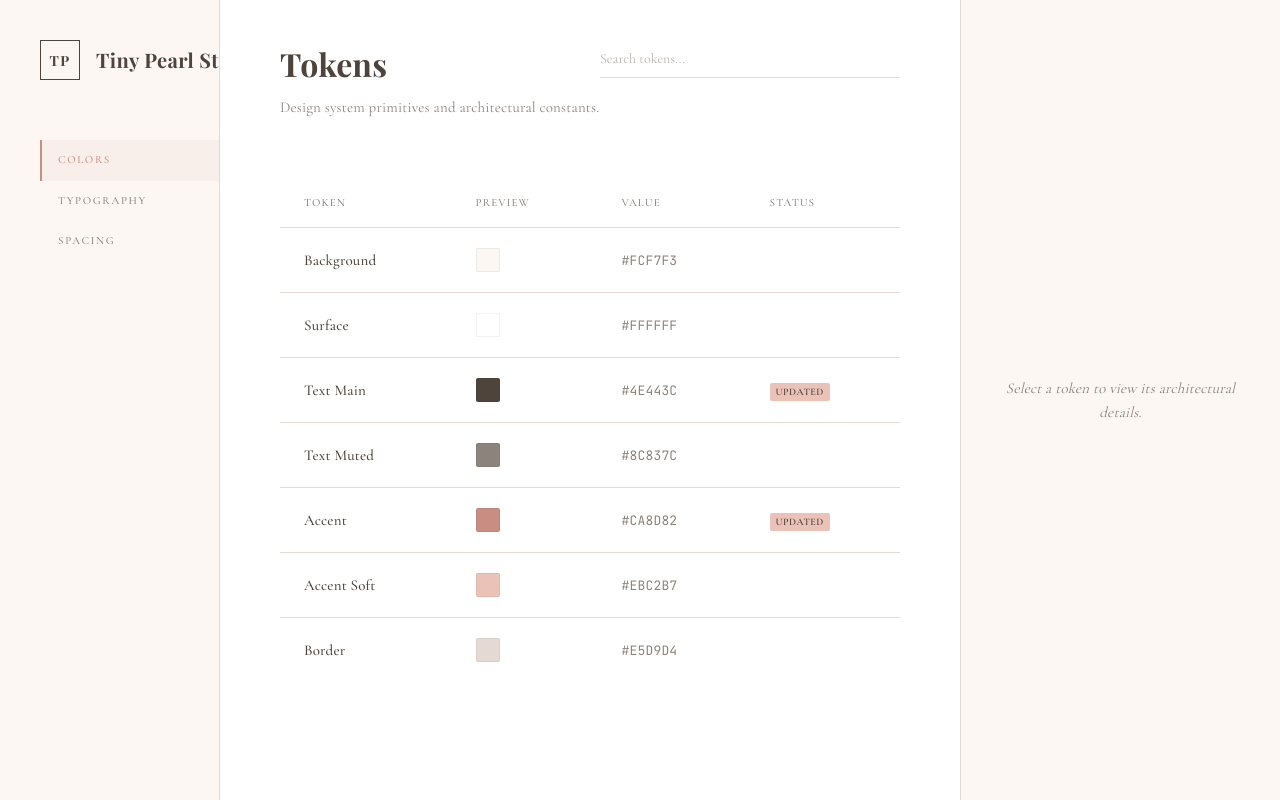
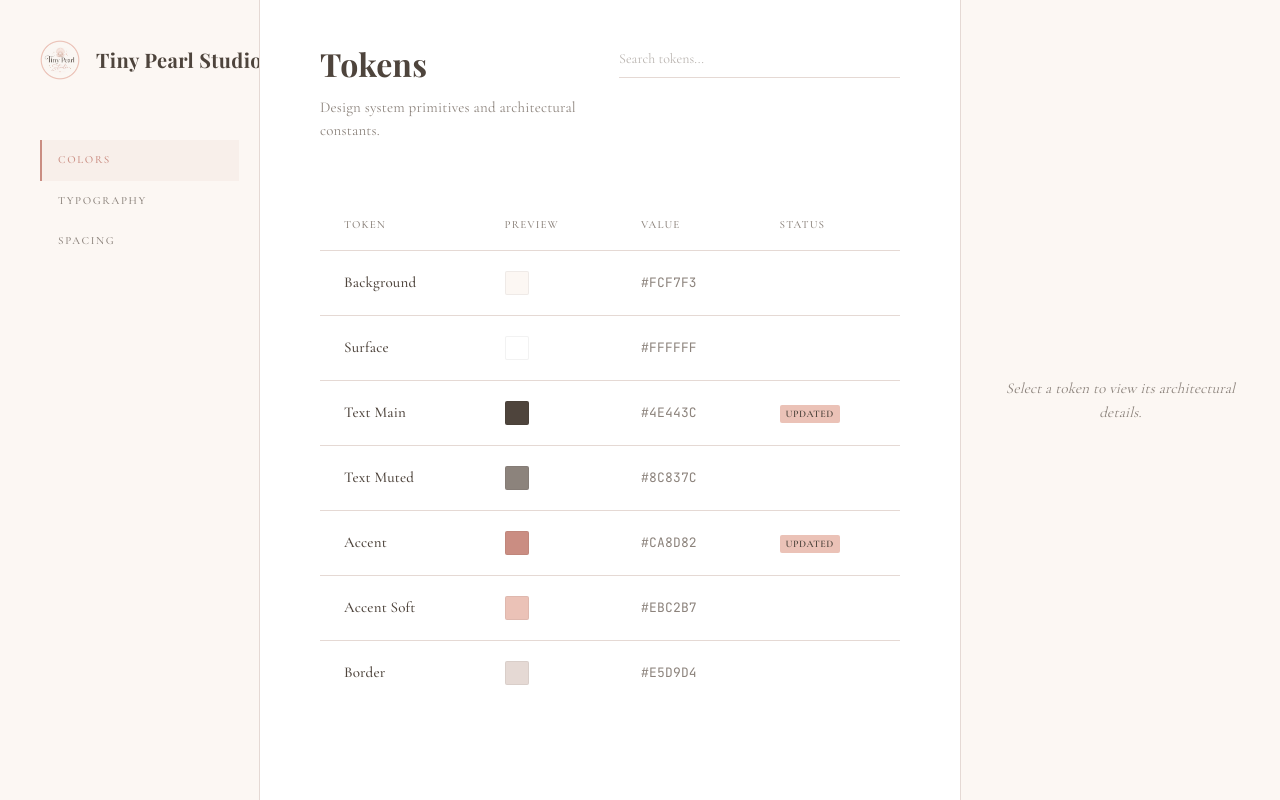
Before and after one commit to TinyPearlStudio/TPS-Token-inspector, a React (Vite) app: page / in a window 1280 px wide. Built offline with nearby package versions, Linux system fonts and the light colour scheme.

Commit message:
fix: adjust sidebar width, add actual logo image

```diff
--- a/src/components/Sidebar.tsx
+++ b/src/components/Sidebar.tsx
@@ -12,7 +12,7 @@ export default function Sidebar({ selectedCategory, onSelectCategory }: SidebarP
     <div className="sidebar">
       <div className="sidebar-inner">
         <div className="logo">
-          <div className="logo-mark">TP</div>
+          <img className="logo-mark" src="/tinypearlstudio-logo.png" alt="Tiny Pearl Studio" />
           <span className="logo-text">Tiny Pearl Studio</span>
         </div>
         <ul className="nav-list">
--- a/src/styles/global.css
+++ b/src/styles/global.css
@@ -38,7 +38,7 @@ body {
 
 .app-container {
   display: grid;
-  grid-template-columns: 220px 1fr 320px;
+  grid-template-columns: 260px 1fr 320px;
   height: 100vh;
   overflow: hidden;
 }
@@ -54,15 +54,7 @@ body {
 .logo-mark {
   width: 40px;
   height: 40px;
-  border: 1px solid var(--color-text);
-  display: flex;
-  align-items: center;
-  justify-content: center;
-  color: var(--color-text);
-  font-weight: 700;
-  font-size: 14px;
-  font-family: var(--font-display);
-  letter-spacing: 0.1em;
+  object-fit: contain;
   flex-shrink: 0;
 }
 
@@ -85,7 +77,7 @@ body {
 }
 
 .sidebar-inner {
-  padding: 0 0 0 40px;
+  padding: 0 20px 0 40px;
 }
 
 .nav-list {
@@ -428,7 +420,10 @@ body {
 
 @media (max-width: 1024px) {
   .app-container {
-    grid-template-columns: 200px 1fr;
+    grid-template-columns: 60px 1fr;
+  }
+  .logo-text {
+    display: none;
   }
   .details-panel {
     position: fixed;
```
Also changed, not shown: public/tinypearlstudio-logo.png (added).
